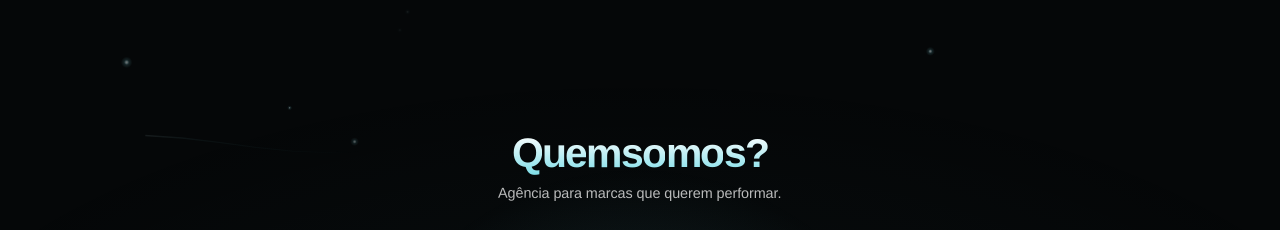
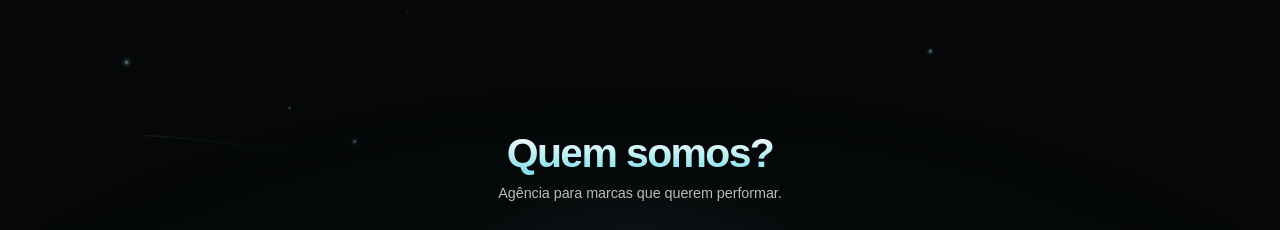
Before and after one commit to eduardocoimbramag/swn-site, a React (Vite) app: page / in a window 1280 px wide. Shown: the part 940-1170 px from the top of the page. Built offline with nearby package versions, Linux system fonts and the light colour scheme; a web font is replaced by a local one.

Commit message:
copy nova

```diff
--- a/src/components/SwanRiver.jsx
+++ b/src/components/SwanRiver.jsx
@@ -42,16 +42,16 @@ const ACTS = [
   },
   {
     num: '02',
-    word: 'Forma',
-    caption: 'Da intenção nasce o gesto — preciso, intencional.',
+    word: 'Como trabalhamos?',
+    caption: 'Diagnóstico, planejamento, construção e lançamento. Sem etapa pulada.',
     cards: [
       {
-        title: 'Design intencional',
-        text: 'Cada elemento existe por um motivo: conduzir o olhar até a decisão.'
+        title: 'Antes do resultado.',
+        text: 'Entendemos seu negócio, público e suas metas. Você acompanha o projeto sendo desenvolvido em tempo real, cada etapa passa pela sua aprovação até a entrega, na data acordada.'
       },
       {
-        title: 'Código preciso',
-        text: 'Interfaces rápidas, responsivas e construídas para durar.'
+        title: 'Depois do resultado.',
+        text: 'Continuidade, juntos! Suporte técnico, atualizações de segurança e monitoramento.'
       }
     ]
   },
@@ -187,8 +187,8 @@ const writeGlyph = (el, st, g) => {
   const blur = m * 4.5 * g.strength;
   const skew = lean * 14 * g.strength;
   const stretch = 1 + m * 0.5 * g.strength;
-  const y = (Math.sin(g.t * 2.6 + g.seed * 0.55) * 14 * g.travel + Math.sin(g.t * 1.7 + g.seed * 0.6) * 1.4 * g.sway) * g.k;
-  const rot = Math.sin(g.t * 2.1 + g.seed * 0.9) * 7 * g.travel * g.strength + Math.sin(g.t * 1.3 + g.seed) * 0.5 * g.sway;
+  const y = Math.sin(g.t * 2.6 + g.seed * 0.55) * 14 * g.travel * g.k;
+  const rot = Math.sin(g.t * 2.1 + g.seed * 0.9) * 7 * g.travel * g.strength;
 
   /* 2D de propósito: camada 3D + background-clip:text falha no Safari */
   el.style.transform = `translate(${g.x.toFixed(2)}px, ${y.toFixed(2)}px) rotate(${rot.toFixed(2)}deg) skewX(${skew.toFixed(2)}deg) scaleX(${stretch.toFixed(3)})`;
@@ -600,7 +600,7 @@ const SwanRiver = () => {
       }
     };
 
-    const renderActs = (dt, I) => {
+    const renderActs = (dt) => {
       const { W, k } = L;
       const D = W * 0.62 + 60;
       const vRef = W * 1.3;
@@ -635,7 +635,6 @@ const SwanRiver = () => {
             x: offstage ? (exit === 1 ? -D : D) : D * (1 - easeOutQuart(ej)) - D * easeInExit(xj),
             opacity: offstage ? 0 : smoothstep(clamp01(ej * 2.4)) * (1 - smoothstep(clamp01((xj - 0.12) / 0.6))),
             travel,
-            sway: I * (1 - travel),
             strength: 1,
             seed: j + i * 3,
             dt,
@@ -653,7 +652,6 @@ const SwanRiver = () => {
           x: offstage ? (exit === 1 ? -D : D) : D * (1 - easeOutQuart(ec)) - D * easeInExit(xc),
           opacity: offstage ? 0 : smoothstep(clamp01(ec * 2)) * (1 - smoothstep(clamp01(xc / 0.7))),
           travel: travel * 0.5,
-          sway: I * (1 - travel) * 0.6,
           strength: 0.55,
           seed: 11 + i,
           dt,
@@ -708,7 +706,7 @@ const SwanRiver = () => {
 
       updateLock();
       renderRail();
-      renderActs(dt, I);
+      renderActs(dt);
       syncCards();
     };
 
@@ -792,7 +790,7 @@ const SwanRiver = () => {
             <span aria-hidden="true">
               {Array.from(act.word).map((ch, j) => (
                 <span key={j} className="swan-river-char">
-                  {ch}
+                  {ch === ' ' ? ' ' : ch}
                 </span>
               ))}
             </span>
```
